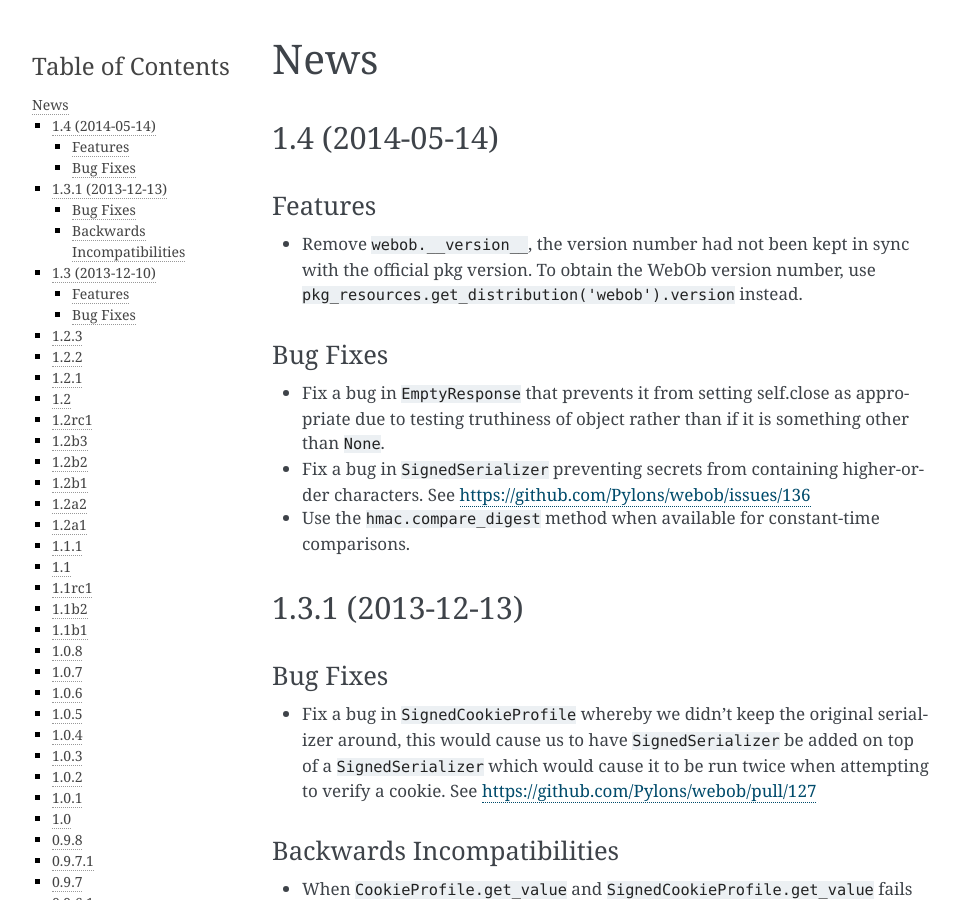
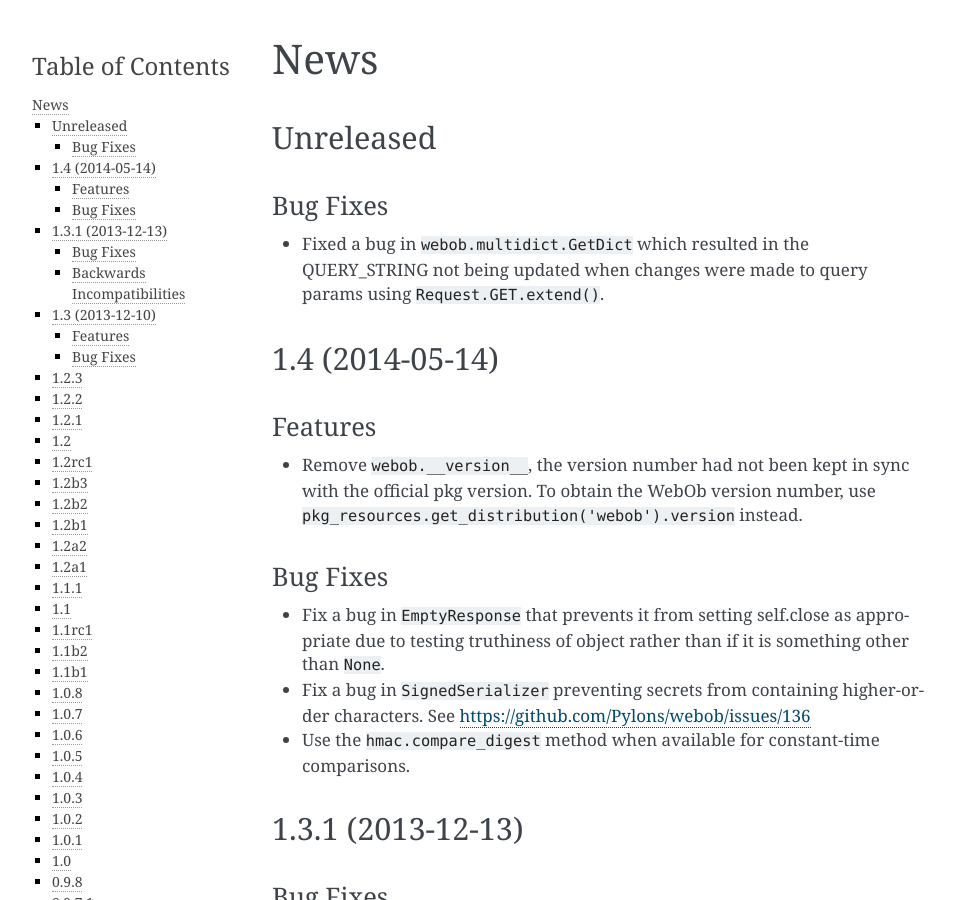
Before and after one commit to Pylons/webob, a Sphinx documentation site: the page built from docs/news.txt, in a window 1280 px wide and 900 px high. Shown: the whole window, without its empty margins (148-1108 px from the left). Built offline with Sphinx 7.4.7, drawn with Linux system fonts in a browser that asks for light colours.

Commit message:
Update news.txt

```diff
--- a/docs/news.txt
+++ b/docs/news.txt
@@ -1,5 +1,15 @@
 News
 ====
+
+Unreleased
+----------
+
+Bug Fixes
+~~~~~~~~~
+
+- Fixed a bug in ``webob.multidict.GetDict`` which resulted in the
+  QUERY_STRING not being updated when changes were made to query
+  params using ``Request.GET.extend()``.
 
 1.4 (2014-05-14)
 ----------------
```
